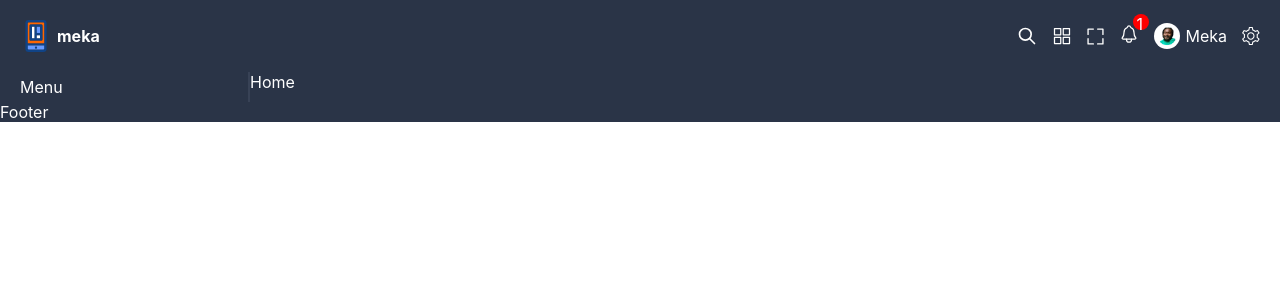
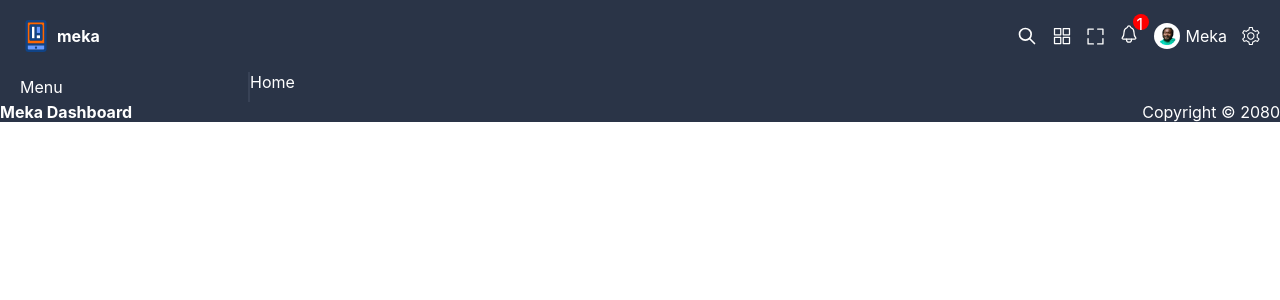
Before and after one commit to kelvinSeamount/Dashboard-React, a React (Vite) app: page / in a window 1280 px wide. Shown: the top 300 px of the page. Built offline with nearby package versions, Linux system fonts and the light colour scheme.

Commit message:
style footer

```diff
--- a/src/components/footer/Footer.tsx
+++ b/src/components/footer/Footer.tsx
@@ -1,7 +1,12 @@
 import "./footer.scss";
 
 const Footer = () => {
-  return <div className="footer">Footer</div>;
+  return (
+    <div className="footer">
+      <span>Meka Dashboard</span>
+      <span>Copyright © 2080</span>
+    </div>
+  );
 };
 
 export default Footer;
--- a/src/components/footer/footer.scss
+++ b/src/components/footer/footer.scss
@@ -1,2 +1,13 @@
 .footer {
+  display: flex;
+  align-items: center;
+  justify-content: space-between;
 }
+
+.footer span:first-child {
+  font-weight: bold;
+}
+
+.footer span:last-child {
+  font-weight: 14px;
+}
```
